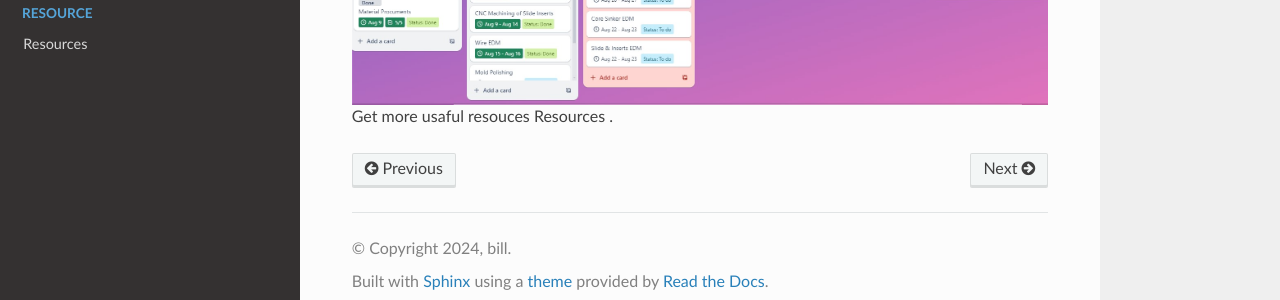
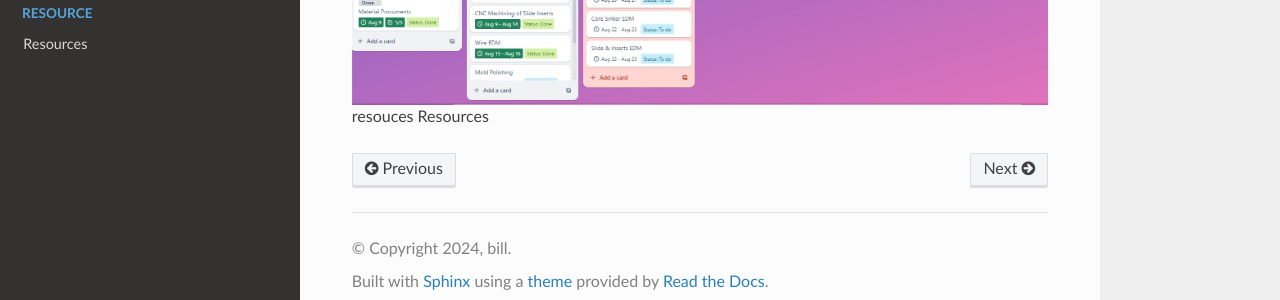
Before and after one commit to paultang/centermold, a Sphinx documentation site: the page built from source/Project-Process-Management.rst, in a window 1280 px wide and 900 px high, scrolled down 772 px. Shown: the part 582-882 px from the top of the window. Built offline with Sphinx 7.4.7 and the Read the Docs theme 2.0.0, drawn with Linux system fonts in a browser that asks for light colours; pages that are not in the unit, such as notebooks, are missing from menus.

Commit message:
Update Project-Process-Management.rst

```diff
--- a/source/Project-Process-Management.rst
+++ b/source/Project-Process-Management.rst
@@ -56,4 +56,5 @@ At CenterMold, we ensure that every step of the mold project is planned and exec
    :width: 800px
    :align: center
 
-Get more usaful resouces :doc:`Resources` .
+
+resouces :doc:`Resources`
```
